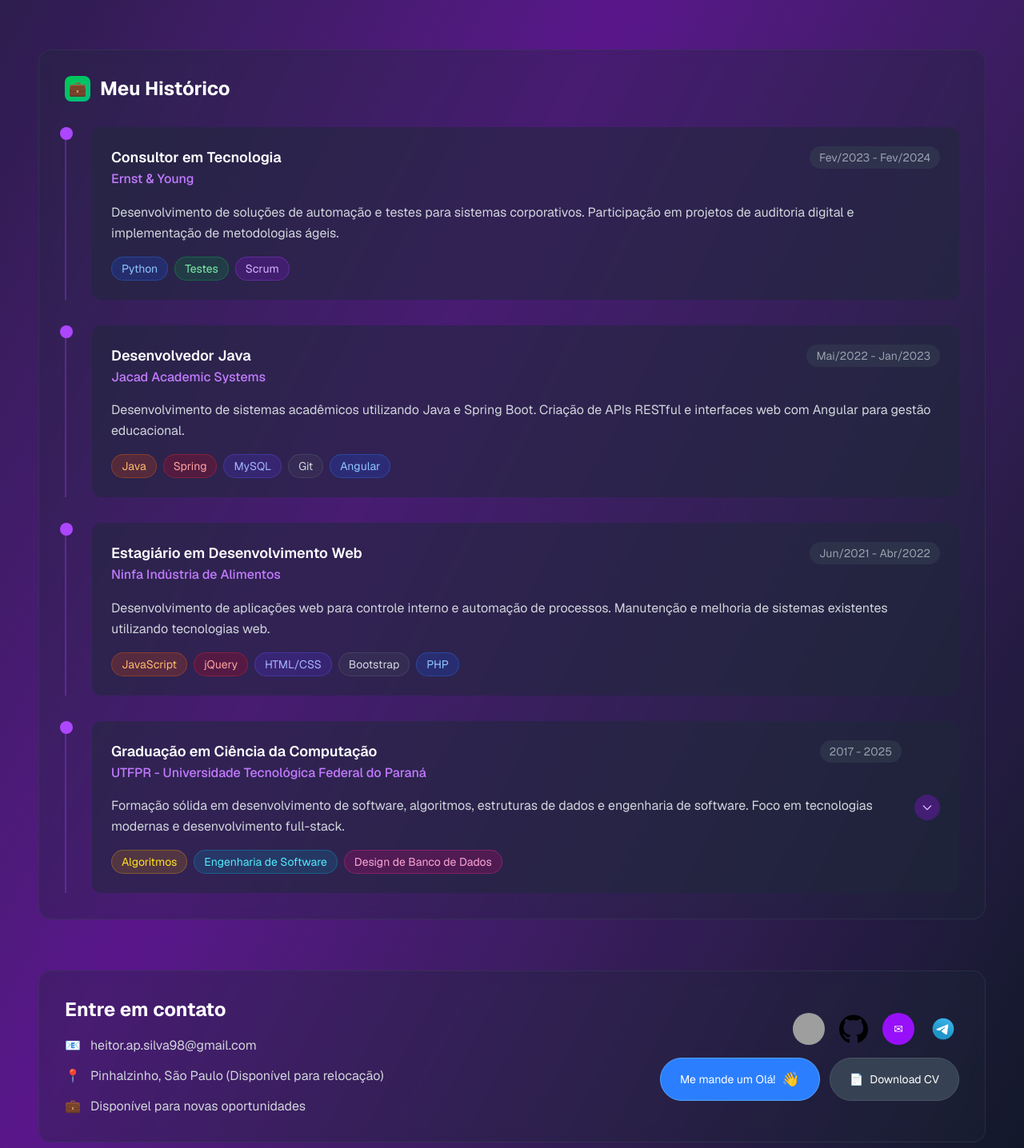
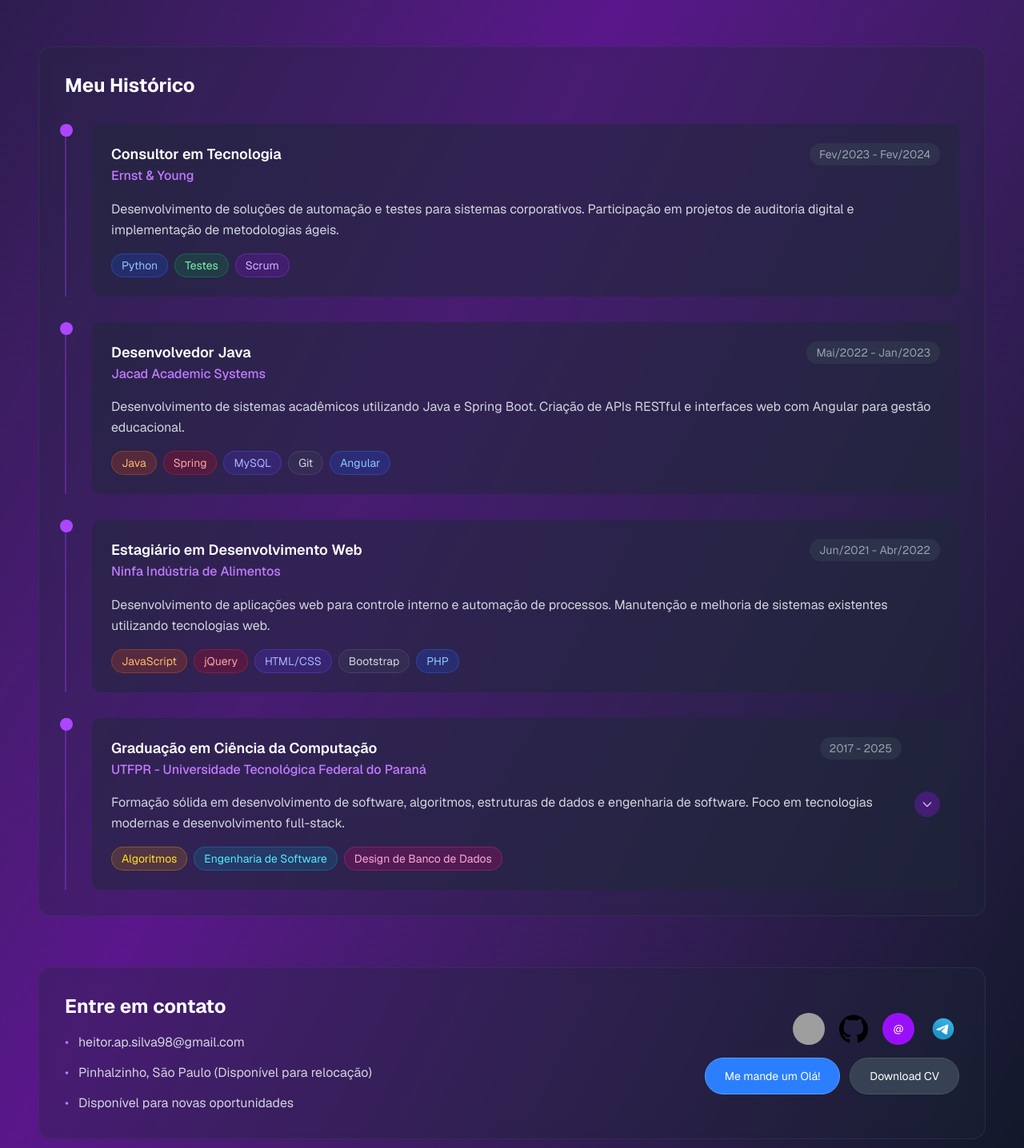
Before and after one commit to hanove/me-page, a Next.js app: page / in a window 1280 px wide. Shown: the part 954-2390 px from the top of the page at 80% size. Built offline with nearby package versions, Linux system fonts and the light colour scheme; grey boxes are pictures that could not be loaded.

Commit message:
update next.js version to 15.5.9 and remove unnecessary icons

```diff
--- a/app/page.js
+++ b/app/page.js
@@ -163,9 +163,8 @@
             {/* About me section */}
             <div id="about" className="bg-gray-800/50 backdrop-blur-sm rounded-2xl p-6 border border-gray-700/50">
               <h3 className="text-xl font-semibold mb-6 flex items-center gap-3">
-                <div className="w-8 h-8 bg-gradient-to-br from-purple-500 to-pink-500 rounded-lg flex items-center justify-center text-lg">
-                  👨‍💻
-                </div>
+                {/* <div className="w-8 h-8 bg-gradient-to-br from-purple-500 to-pink-500 rounded-lg flex items-center justify-center text-lg">
+                </div> */}
                 {t.about.title}
               </h3>
 
@@ -250,9 +249,8 @@
         {/* Professional experience section */}
         <div id="experience" className="mt-16 bg-gray-800/30 backdrop-blur-sm rounded-2xl p-8 border border-gray-700/50">
           <h3 className="text-2xl font-bold mb-8 flex items-center gap-3">
-            <div className="w-8 h-8 bg-gradient-to-br from-green-500 to-emerald-500 rounded-lg flex items-center justify-center text-lg">
-              💼
-            </div>
+            {/* <div className="w-8 h-8 bg-gradient-to-br from-green-500 to-emerald-500 rounded-lg flex items-center justify-center text-lg">
+            </div> */}
             {t.experience.title}
           </h3>
 
@@ -312,15 +310,15 @@
               <h3 className="text-2xl font-bold mb-4">{t.contact.title}</h3>
               <div className="space-y-3 text-gray-300">
                 <div className="flex items-center gap-3">
-                  <span className="text-purple-400">📧</span>
+                  <span className="text-purple-400">•</span>
                   <span>heitor.ap.silva98@gmail.com</span>
                 </div>
                 <div className="flex items-center gap-3">
-                  <span className="text-purple-400">📍</span>
+                  <span className="text-purple-400">•</span>
                   <span>{t.contact.location}</span>
                 </div>
                 <div className="flex items-center gap-3">
-                  <span className="text-purple-400">💼</span>
+                  <span className="text-purple-400">•</span>
                   <span>{t.contact.available}</span>
                 </div>
               </div>
@@ -335,7 +333,7 @@
                   <Image src="/icons/github.png" alt="GitHub" width={40} height={40} className="w-full h-full object-cover" />
                 </a>
                 <a href="mailto:heitor.ap.silva98@gmail.com" className="w-10 h-10 bg-purple-600 hover:bg-purple-700 rounded-full flex items-center justify-center transition-colors">
-                  <span className="text-sm">✉</span>
+                  <span className="text-sm">@</span>
                 </a>
                 <a href="https://t.me/hanoveap" target="_blank" rel="noopener noreferrer" className="w-10 h-10 rounded-full overflow-hidden hover:scale-105 transition-transform">
                   <Image src="/icons/telegram.png" alt="Telegram" width={40} height={40} className="w-full h-full object-cover" />
@@ -348,14 +346,14 @@
                   rel="noopener noreferrer"
                   className="bg-blue-500 hover:bg-blue-600 px-6 py-3 rounded-full text-sm transition-colors border border-blue-400 flex items-center gap-2"
                 >
-                  {t.contact.hello} <span className="text-lg">👋</span>
+                  {t.contact.hello}
                 </a>
                 <a
                   href={`/cv/CV - Heitor Aparecido da Silva ${language === 'en' ? 'EN' : 'PT'}.pdf`}
                   download={`CV - Heitor Aparecido da Silva ${language === 'en' ? 'EN' : 'PT'}.pdf`}
                   className="bg-gray-700 hover:bg-gray-600 px-6 py-3 rounded-full text-sm transition-colors border border-gray-600 inline-flex items-center gap-2"
                 >
-                  <span>📄</span> {t.contact.download}
+                  {t.contact.download}
                 </a>
               </div>
             </div>
--- a/package.json
+++ b/package.json
@@ -11,7 +11,7 @@
   "dependencies": {
     "react": "19.1.0",
     "react-dom": "19.1.0",
-    "next": "15.5.4"
+    "next": "15.5.9"
   },
   "devDependencies": {
     "@tailwindcss/postcss": "^4",
```
Also changed, not shown: 1 other file (tests, documents, lock files or other folders).
